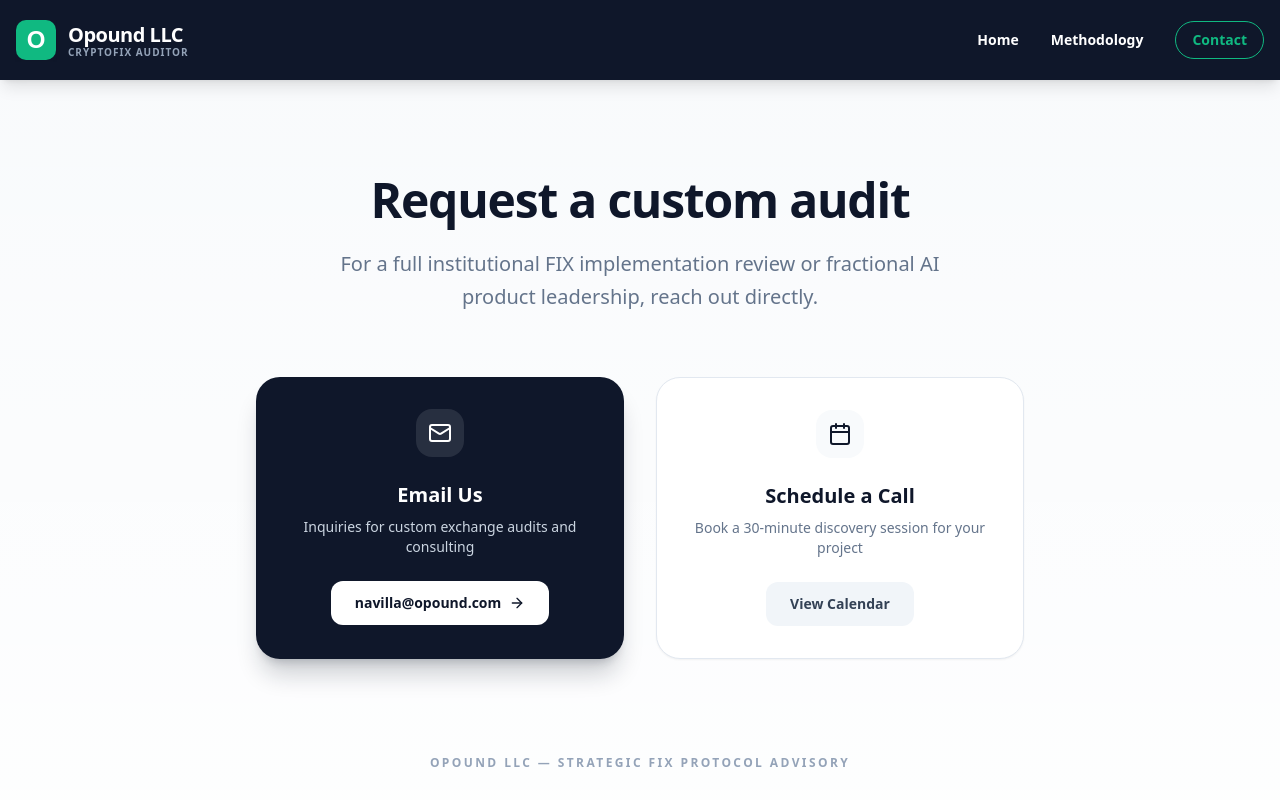
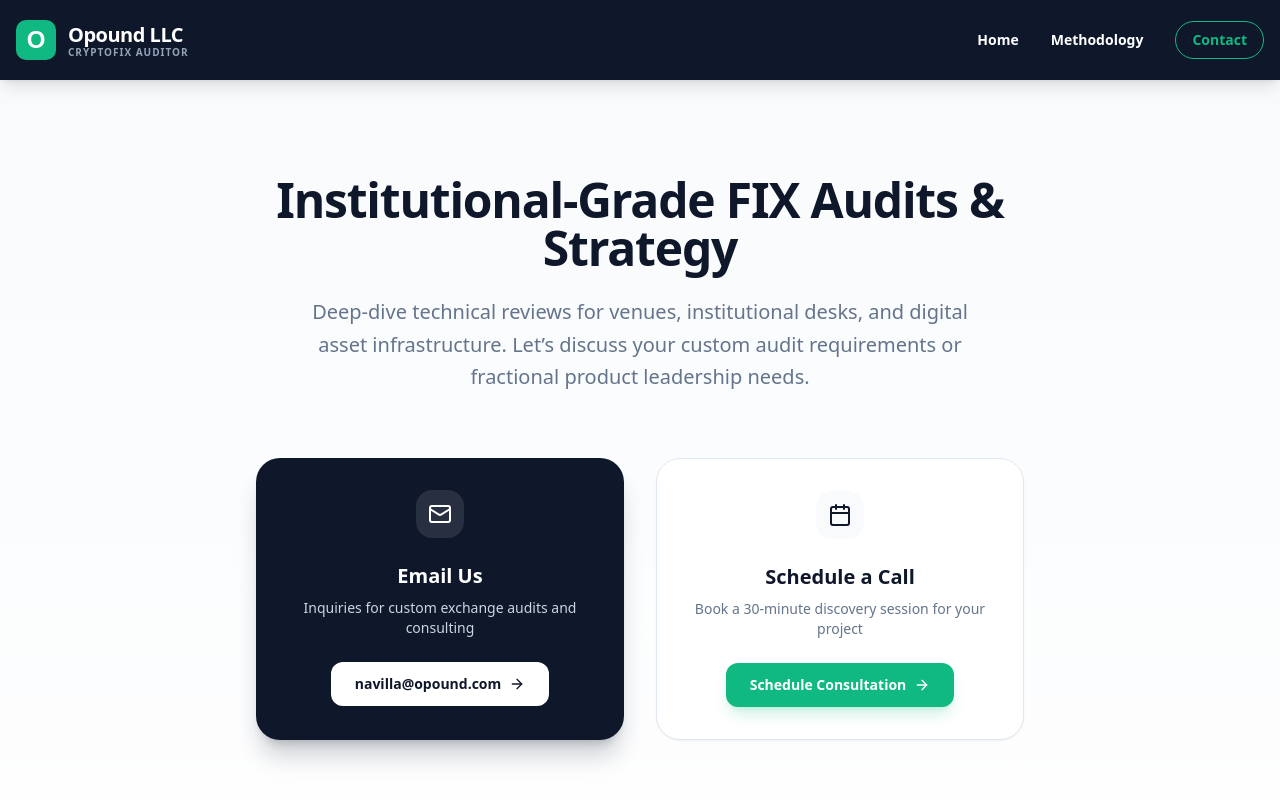
Before and after one commit to baggan1/cryptofix-auditor, a Next.js app: page /contact in a window 1280 px wide. Shown: the top 800 px of the page. Built offline with nearby package versions, Linux system fonts and the light colour scheme.

Commit message:
added calendly booking

```diff
--- a/app/api/capture-lead/route.ts
+++ b/app/api/capture-lead/route.ts
@@ -7,7 +7,7 @@ const resend = new Resend(process.env.RESEND_API_KEY);
 
 export async function POST(req: NextRequest) {
   try {
-    const { email, company, role, exchange_name, audit_slug, opt_in } = await req.json();
+    const { email, full_name, company, role, exchange_name, audit_slug, opt_in } = await req.json();
 
     if (!email || !audit_slug) {
       return NextResponse.json({ error: 'Missing required fields' }, { status: 400 });
@@ -19,6 +19,7 @@ export async function POST(req: NextRequest) {
       .insert([
         {
           email,
+          full_name,
           company,
           role,
           exchange_name,
@@ -29,8 +30,6 @@ export async function POST(req: NextRequest) {
 
     if (supabaseError) {
       console.error('Supabase error:', supabaseError);
-      // We continue even if DB insert fails to send the email, or should we abort?
-      // Usually better to at least try sending the lead notification.
     }
 
     // Fetch report data for the confirmation email
@@ -47,6 +46,7 @@ export async function POST(req: NextRequest) {
       to: 'navilla.bagga@gmail.com',
       subject: `New CryptoFIX audit lead — ${exchange}`,
       text: `
+Name: ${full_name || 'N/A'}
 Email: ${email}
 Company: ${company || 'N/A'}
 Role: ${role || 'N/A'}
@@ -66,7 +66,7 @@ Opt-in for updates: ${opt_in ? 'Yes' : 'No'}
       to: email,
       subject: `Your CryptoFIX RoE report for ${exchange}`,
       text: `
-Thanks for using CryptoFIX Auditor.
+Thanks ${full_name || ''} for using CryptoFIX Auditor.
 Your Rules of Engagement report for ${exchange} is ready.
 
 Score: ${score}/100 — ${grade}
--- a/app/contact/page.tsx
+++ b/app/contact/page.tsx
@@ -1,15 +1,41 @@
-import React from 'react';
+'use client';
+
+import React, { useEffect, useState } from 'react';
 import { Mail, Calendar, ArrowRight } from 'lucide-react';
+import { openPopupWidget } from 'react-calendly';
 
 export default function ContactPage() {
+  const [userInfo, setUserInfo] = useState<{name?: string, email?: string}>({});
+
+  useEffect(() => {
+    const saved = localStorage.getItem('cryptofix_user_info');
+    if (saved) {
+      try {
+        setUserInfo(JSON.parse(saved));
+      } catch (e) {
+        console.error('Failed to parse user info', e);
+      }
+    }
+  }, []);
+
+  const handleSchedule = () => {
+    openPopupWidget({
+      url: 'https://calendly.com/navilla-bagga/30min',
+      prefill: {
+        email: userInfo.email,
+        name: userInfo.name,
+      }
+    });
+  };
+
   return (
     <div className="max-w-4xl mx-auto px-4 py-24">
       <div className="text-center space-y-6 mb-16">
         <h1 className="text-4xl md:text-5xl font-black text-navy-dark tracking-tight">
-          Request a custom audit
+          Institutional-Grade FIX Audits & Strategy
         </h1>
         <p className="text-xl text-slate-500 max-w-2xl mx-auto leading-relaxed">
-          For a full institutional FIX implementation review or fractional AI product leadership, reach out directly.
+          Deep-dive technical reviews for venues, institutional desks, and digital asset infrastructure. Let’s discuss your custom audit requirements or fractional product leadership needs.
         </p>
       </div>
 
@@ -29,21 +55,20 @@ export default function ContactPage() {
           </div>
         </a>
 
-        <a
-          href="https://calendly.com"
-          target="_blank"
-          rel="noopener noreferrer"
-          className="group block p-8 bg-white border border-slate-200 rounded-3xl shadow-sm hover:border-slate-300 hover:shadow-md transition-all text-center"
+        <button
+          onClick={handleSchedule}
+          className="group block p-8 bg-white border border-slate-200 rounded-3xl shadow-sm hover:border-brand-accent/30 hover:shadow-md transition-all text-center"
         >
           <div className="w-12 h-12 bg-slate-50 rounded-2xl flex items-center justify-center mx-auto mb-6">
             <Calendar className="w-6 h-6 text-navy-dark" />
           </div>
           <h3 className="text-xl font-bold text-slate-900 mb-2">Schedule a Call</h3>
           <p className="text-slate-500 text-sm mb-6">Book a 30-minute discovery session for your project</p>
-          <div className="inline-flex items-center gap-2 px-6 py-3 bg-slate-100 text-slate-700 rounded-xl font-bold text-sm group-hover:bg-slate-200 transition-colors">
-            View Calendar
+          <div className="inline-flex items-center gap-2 px-6 py-3 bg-brand-accent text-white rounded-xl font-bold text-sm hover:bg-brand-accent-hover transition-colors shadow-lg shadow-brand-accent/20">
+            Schedule Consultation
+            <ArrowRight className="w-4 h-4 group-hover:translate-x-1 transition-transform" />
           </div>
-        </a>
+        </button>
       </div>
 
       <div className="mt-24 text-center">
--- a/components/EmailCaptureModal.tsx
+++ b/components/EmailCaptureModal.tsx
@@ -20,6 +20,7 @@ const roles = [
 
 export default function EmailCaptureModal({ isOpen, onClose, exchangeName, auditSlug }: EmailCaptureModalProps) {
   const [email, setEmail] = useState('');
+  const [fullName, setFullName] = useState('');
   const [company, setCompany] = useState('');
   const [role, setRole] = useState('');
   const [optIn, setOptIn] = useState(true);
@@ -39,6 +40,7 @@ export default function EmailCaptureModal({ isOpen, onClose, exchangeName, audit
         headers: { 'Content-Type': 'application/json' },
         body: JSON.stringify({
           email,
+          full_name: fullName,
           company,
           role,
           exchange_name: exchangeName,
@@ -52,6 +54,12 @@ export default function EmailCaptureModal({ isOpen, onClose, exchangeName, audit
       if (!response.ok) {
         throw new Error(result.error || 'Something went wrong. Please try again.');
       }
+
+      // Save to localStorage for pre-filling Calendly
+      localStorage.setItem('cryptofix_user_info', JSON.stringify({
+        email,
+        name: fullName
+      }));
 
       // Success! Open the report in a new tab
       window.open(`/audit/${auditSlug}/report`, '_blank');
@@ -89,6 +97,21 @@ export default function EmailCaptureModal({ isOpen, onClose, exchangeName, audit
           </div>
 
           <form onSubmit={handleSubmit} className="space-y-4">
+            <div>
+              <label htmlFor="fullName" className="block text-xs font-bold text-slate-400 uppercase tracking-widest mb-1.5 ml-1">
+                Full Name
+              </label>
+              <input
+                id="fullName"
+                type="text"
+                required
+                value={fullName}
+                onChange={(e) => setFullName(e.target.value)}
+                placeholder="John Doe"
+                className="w-full h-12 px-4 bg-slate-50 border border-slate-200 rounded-xl focus:outline-none focus:ring-2 focus:ring-brand-accent/20 focus:border-brand-accent transition-all text-slate-900 font-medium"
+              />
+            </div>
+
             <div>
               <label htmlFor="email" className="block text-xs font-bold text-slate-400 uppercase tracking-widest mb-1.5 ml-1">
                 Email address
--- a/package.json
+++ b/package.json
@@ -15,6 +15,7 @@
     "marked": "^12.0.0",
     "next": "14.2.0",
     "react": "^18",
+    "react-calendly": "^4.4.0",
     "react-dom": "^18",
     "resend": "^6.12.2",
     "typescript": "^5"
```
Also changed, not shown: 2 other files (tests, documents, lock files or other folders).
